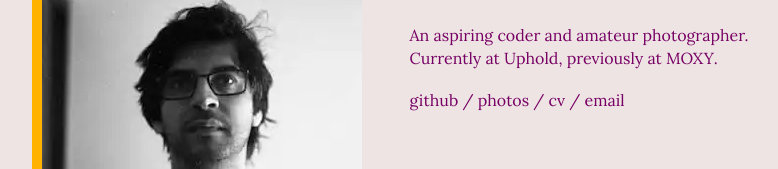
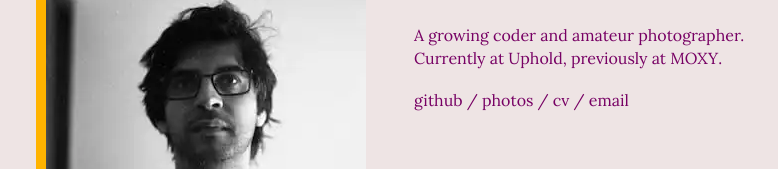
Before and after one commit to threequartersjohn/simple-threequartersjohn.github.io, a plain HTML site: page index.html in a window 1280 px wide. Shown: the part 229-398 px from the top of the page, 245-1023 px from the left. Drawn offline with Linux system fonts and the light colour scheme.

Commit message:
feat: update copy

```diff
--- a/index.css
+++ b/index.css
@@ -169,7 +169,7 @@ img {
   animation-delay: calc(6 * 0.05s);
 }
 
-.textContainer article {
+.textContainer section {
   margin-top: 2rem;
 }
 
--- a/index.html
+++ b/index.html
@@ -28,11 +28,11 @@
               </h2>
             </header>
 
-            <article>
-              <p>An aspiring coder and amateur photographer.</p>
+            <section>
+              <p>A growing coder and amateur photographer.</p>
 
               <p>Currently at <a target="_blank" rel="noopener noreferrer" href="https://uphold.com">Uphold</a>, previously at <a target="_blank" rel="noopener noreferrer" href="https://moxy.studio/">MOXY</a>.</p>
-            </article>
+            </section>
 
             <nav>
               <a target="_blank" rel="noopener noreferrer" href="https://github.com/threequartersjohn">github</a> / <a target="_blank" rel="noopener noreferrer" href="https://www.instagram.com/joao_silva.90/">photos</a> / <a target="_blank" rel="noopener noreferrer" href="https://glass-train-5c6.notion.site/Jo-o-Silva-927e110fb20c4ee3ace07ec1bb11da78">cv</a> / <a target="_blank" rel="noopener noreferrer" href="mailto:joaorfcsilva@gmail.com">email</a>
```
